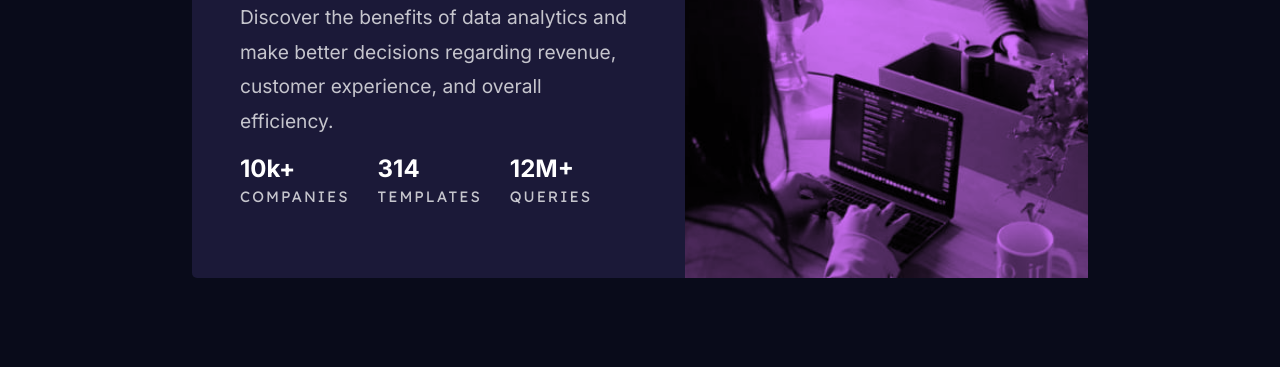
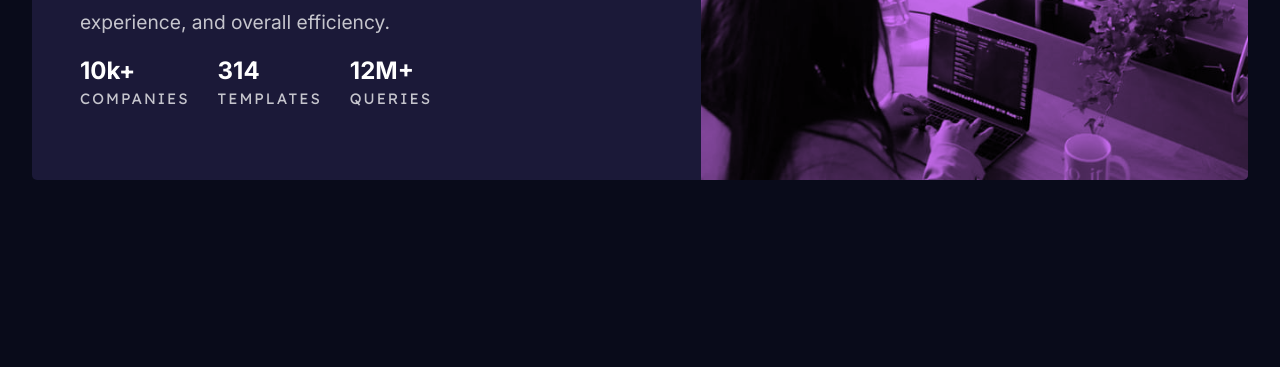
Before and after one commit to JoaoBianco/FrontEndMentor-Stats_preview_card_component, a plain HTML site: page index.html in a window 1280 px wide. Shown: the part 433-800 px from the top of the page. Drawn offline with Linux system fonts and the light colour scheme.

Commit message:
Padding changes

```diff
--- a/style.css
+++ b/style.css
@@ -139,10 +139,12 @@ main {
   letter-spacing: 2px;
 }
 
-@media (min-width: 1100px) {
+@media (min-width: 957px) {
   main {
     height: 100vh;
-    padding: var(--padding-900);
+    padding: var(--padding-800) var(--padding-700);
+    display: grid;
+    place-content: center;
   }
   .twoColumn {
     margin: auto;
@@ -160,6 +162,7 @@ main {
 
   .hero-img {
     object-fit: cover;
+    border-radius: 0 5px 5px 0;
   }
 
   .main-content {
```
